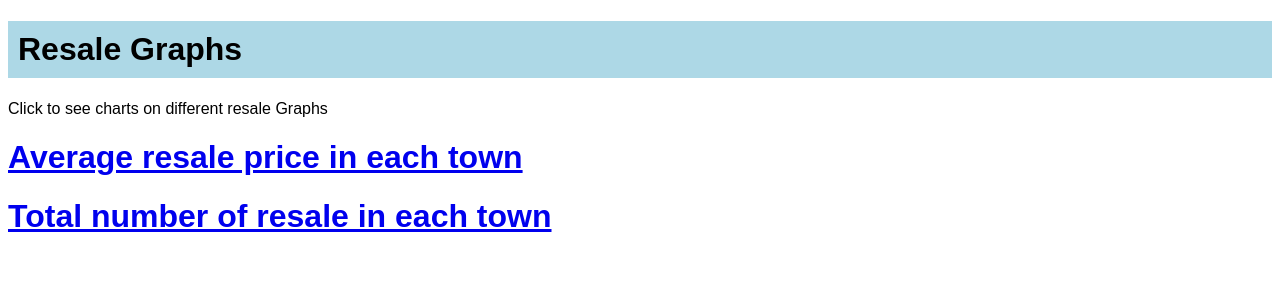
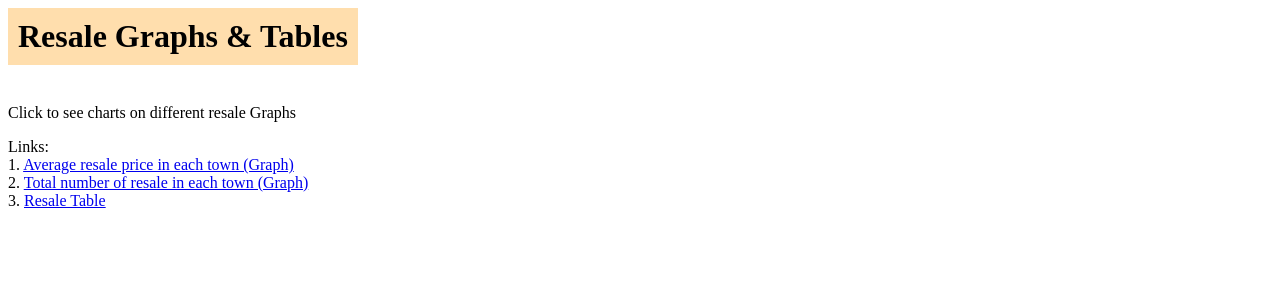
Before and after one commit to zoee-Y/ICT2103_RentalAndResaleHousing, a Flask app: page /ResaleGraph in a window 1280 px wide. Shown: the top 300 px of the page. Run offline with Flask 2, Linux system fonts and the light colour scheme; parts of the project's set-up code (start-up, migrations or seed data) failed here and were passed over.

Commit message:
Made Resale Page look slightly better(?)
added Resale Table into resale page link

```diff
--- a/app.py
+++ b/app.py
@@ -322,16 +322,16 @@ def index():
 
 @app.route('/AveragePriceResale')
 def GResale():
-    cur.execute("select town, avg(resale_price) from resale GROUP BY town;")
+    cur.execute("select town, avg(resale_Price) from resale GROUP BY town;")
     grouped = cur.fetchall()
     town = []
     resalePrice = []
     for x in grouped:
         town.append(x[0])
         resalePrice.append(x[1])
-    df = pd.DataFrame(list(zip(town, resalePrice)), columns=['town', 'resale_price'])
+    df = pd.DataFrame(list(zip(town, resalePrice)), columns=['town', 'resale_Price'])
 
-    fig = px.bar(df, x="town", y="resale_price", color='town', barmode="group")
+    fig = px.bar(df, x="town", y="resale_Price", color='town', barmode="group")
 
     graphJSON = json.dumps(fig, cls=plotly.utils.PlotlyJSONEncoder)
     header = "Resale Graph "
--- a/templates/Resale_Graph.html
+++ b/templates/Resale_Graph.html
@@ -1,15 +1,38 @@
 <!doctype html>
 <html>
+<style>
 
-<body style="font-family:arial, sans-serif">
-<h1 style="background:lightblue;padding:10px">
-    Resale Graphs
-</h1>
+    .links{
+        background: white;
+        color:black;
+        padding-top: 80px;
+    }
+    body{
+        background: white;
+    }
+</style>
+<head style="font-family:arial, sans-serif">
+    <h1 style="background-color:navajowhite; padding:10px;color: black; position:absolute; margin:auto">
+        Resale Graphs & Tables
+    </h1>
+</head>
 
-<p>Click to see charts on different resale Graphs</p>
+<body >
 
-<h1><a href="AveragePriceResale">Average resale price in each town</a></h1>
-<h1><a href="TotalResale">Total number of resale in each town</a></h1>
+<div class=" links">
+    <p>Click to see charts on different resale Graphs</p>
+    <Label>
+        Links:
+    </Label><br>
+    <Label>1.</Label>
+    <a href="AveragePriceResale">Average resale price in each town (Graph)</a>
+    <br>
+    <label>2.</label>
+    <a href="TotalResale">Total number of resale in each town (Graph)</a>
+    <br>
+    <lab>3.</lab>
+    <a href="ResaleTable">Resale Table</a>
+</div>
 
 </body>
 </html>
```
Also changed, not shown: templates/AveragePriceResale.html (+10 -5 lines), templates/TotalResale.html (+10 -5 lines).
